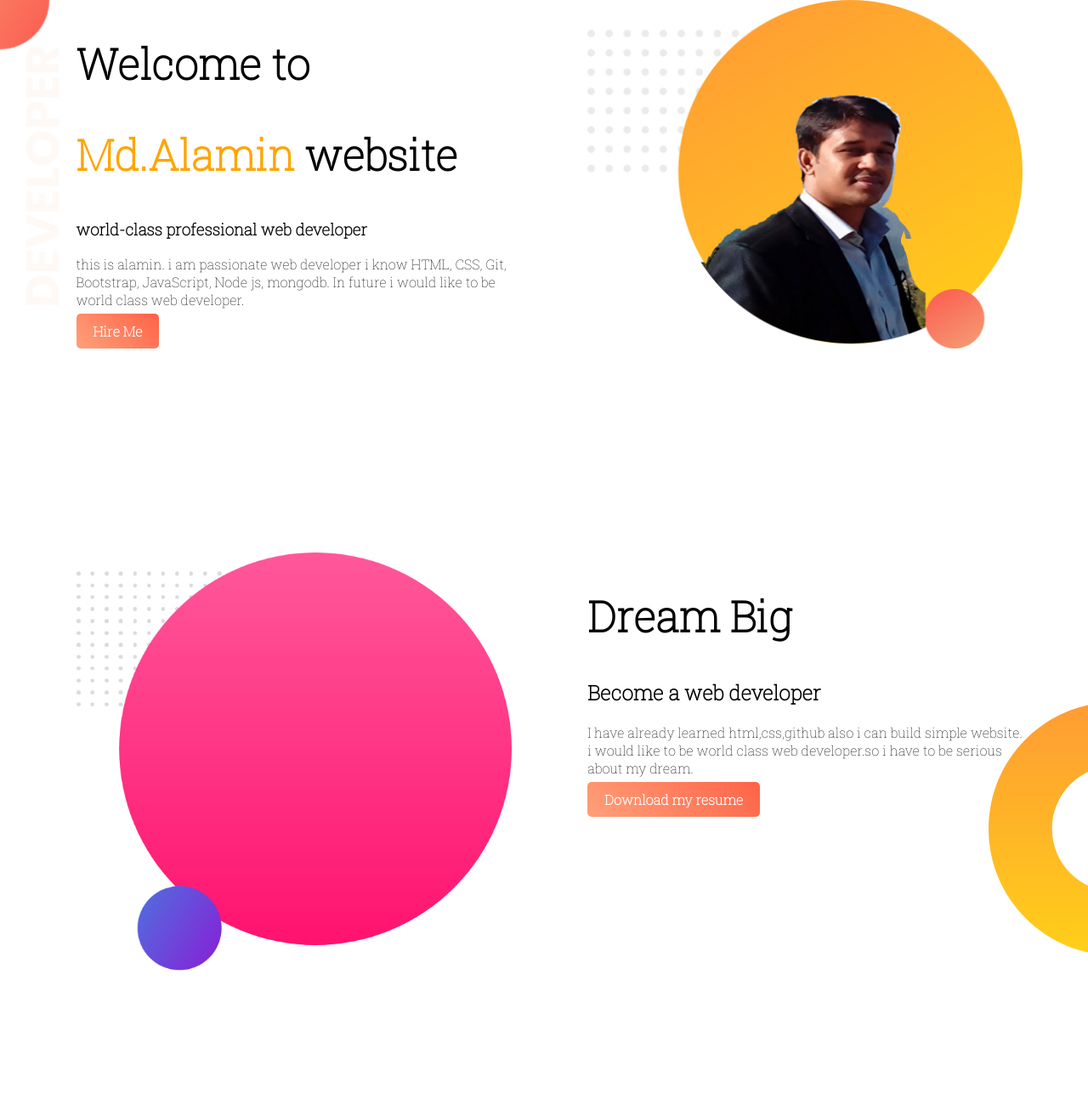
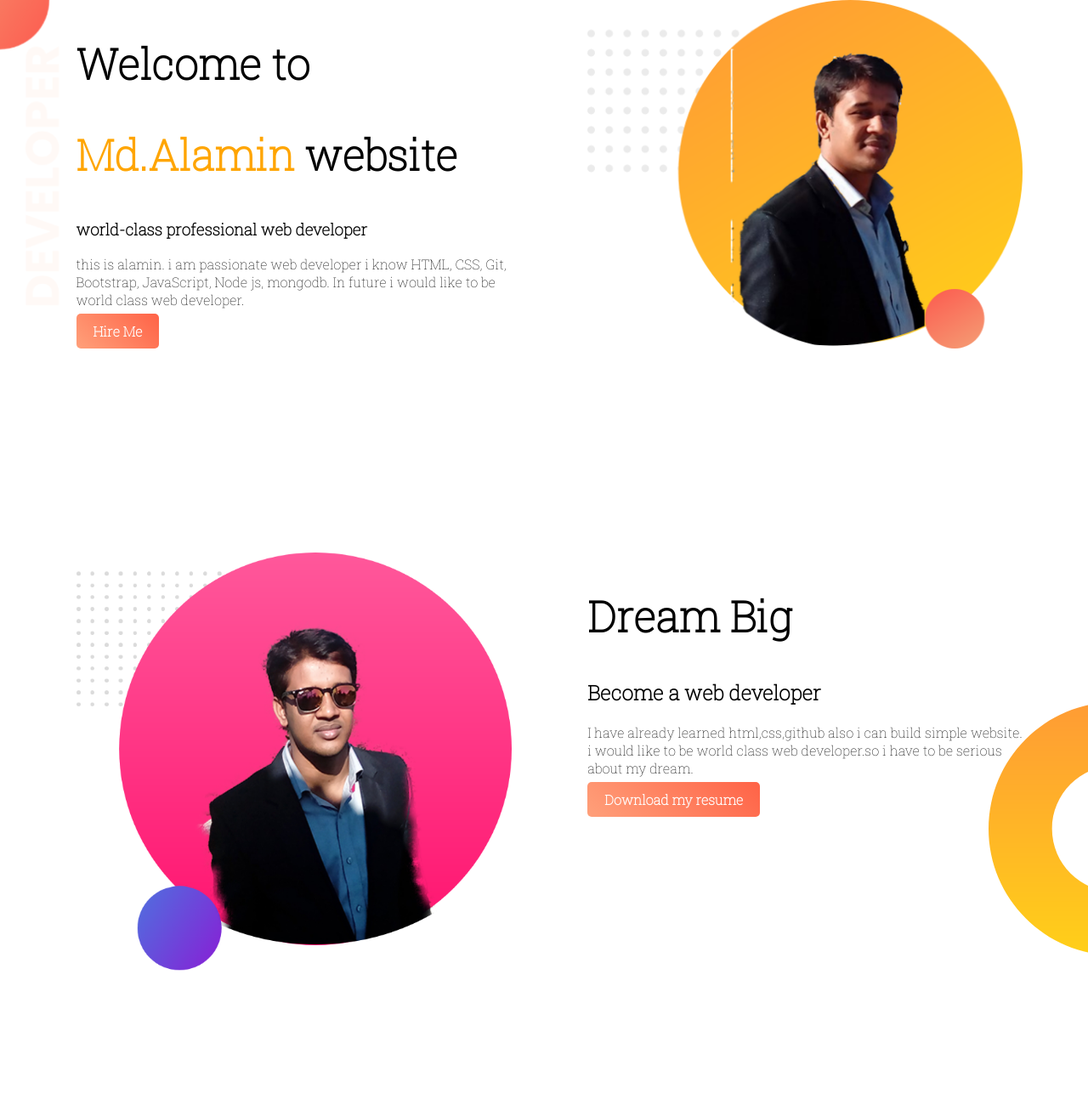
Before and after one commit to alaminiium2019/web-portfolio, a plain HTML site: page index.html in a window 1280 px wide. Shown: the top 1300 px of the page at 85% size. Drawn offline with Linux system fonts and the light colour scheme.

Commit message:
photo updated

```diff
--- a/index.html
+++ b/index.html
@@ -20,14 +20,14 @@
 
         </div>
         <div class="half-width">
-            <img src="images/profile.png" alt="">
+            <img src="images/profile-1.png" alt="">
         </div>
 
     </section>
 
     <section class="dream-area">
         <div class="half-width">
-            <img src="images/dream-1.png" alt="">
+            <img src="images/profile-2.png" alt="">
 
         </div>
 
```
Also changed, not shown: images/profile-1.png (added), images/profile-2.png (added).
